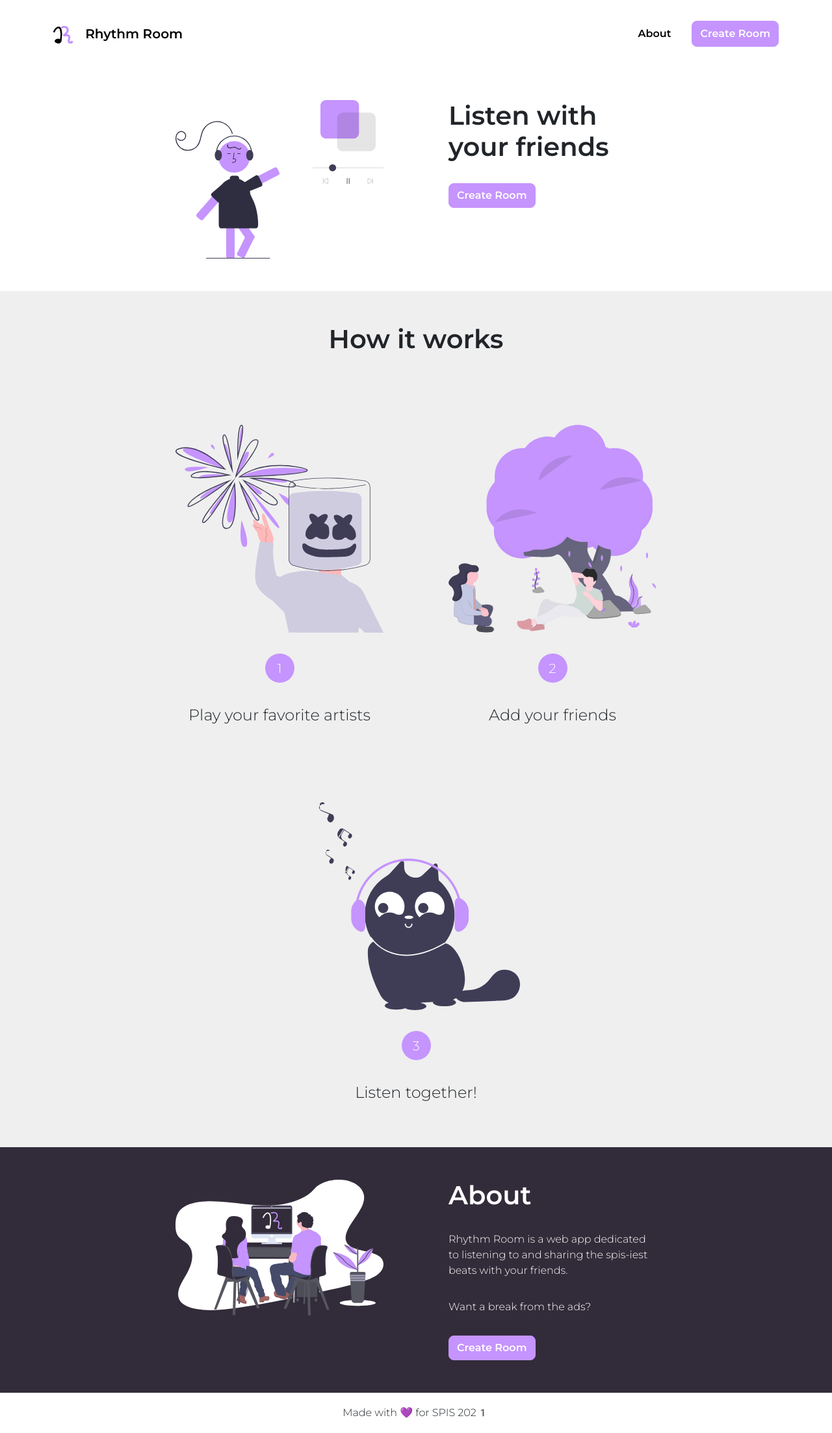
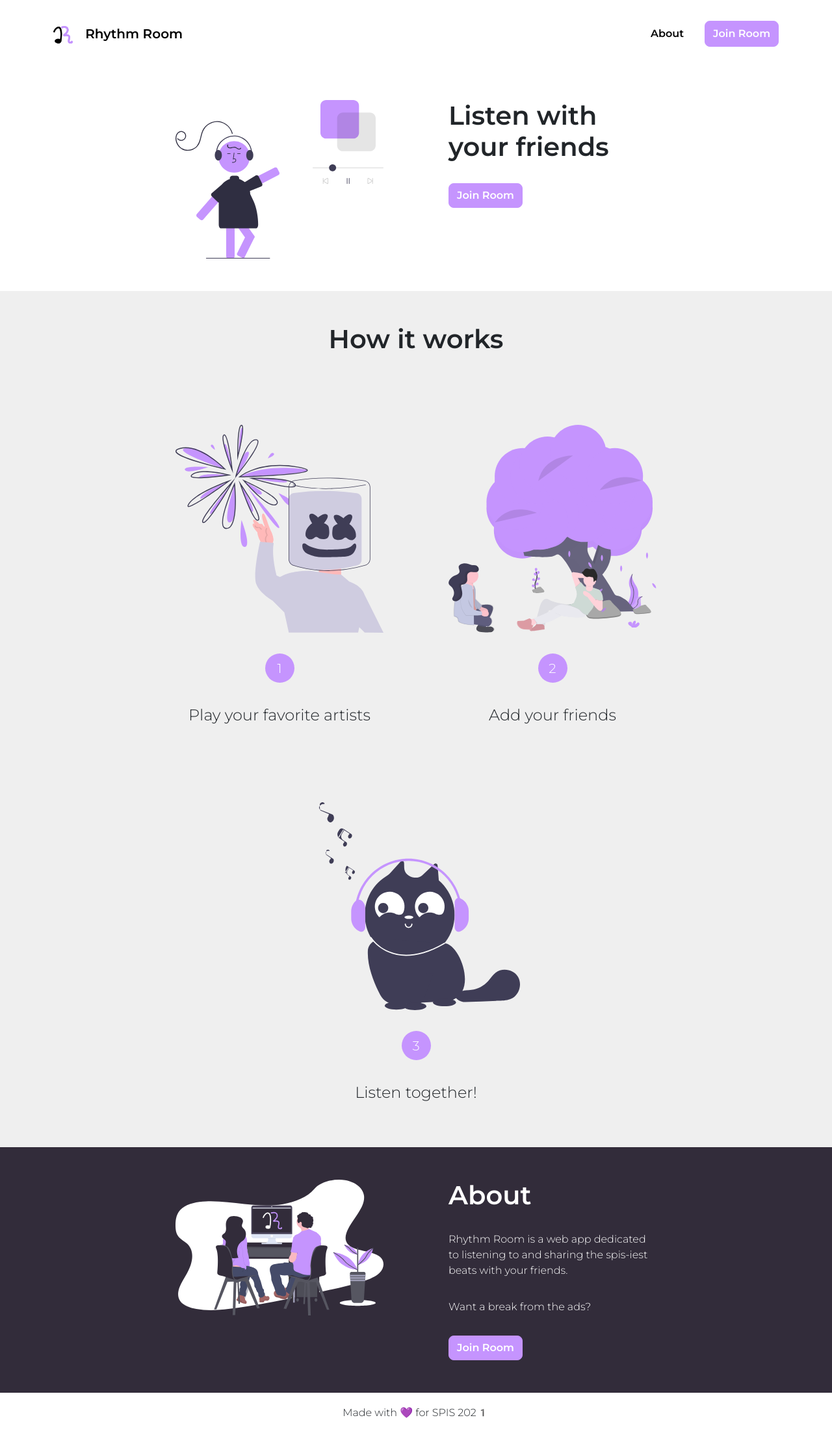
Before and after one commit to sprestrelski/rhythm-room, a React (Create React App) app: page / in a window 1280 px wide. Shown: the whole page at 65% size. Built offline with nearby package versions, Linux system fonts and the light colour scheme; no server answers.

Commit message:
Update room creation/join system

```diff
--- a/src/components/navbar.js
+++ b/src/components/navbar.js
@@ -29,7 +29,7 @@ class navbar extends React.Component {
                             <Nav.Item className="px-4">
                                 <Nav.Link as={Link} to='/about'>About</Nav.Link>
                             </Nav.Item>
-                            <button type="button" class="btn btn-link" className={styles.button} onClick={this.openModal}>Create Room</button>
+                            <button type="button" class="btn btn-link" className={styles.button} onClick={this.openModal}>Join Room</button>
                             {this.state.isOpen ?
                                 <ModalForm
                                 closeModal={this.closeModal}
--- a/src/pages/Dashboard.js
+++ b/src/pages/Dashboard.js
@@ -5,7 +5,7 @@ import io from 'socket.io-client';
 import { Link } from 'react-router-dom';
 import styles from './Dashboard.module.css'
 import YouTube from "react-youtube";
-import { Container, Button, Form, Row, Col, InputGroup, Card, ListGroup, OverlayTrigger, Tooltip } from 'react-bootstrap';
+import { Container, Button, Form, InputGroup, Card, ListGroup } from 'react-bootstrap';
 import { BlockList } from "net";
 import { Helmet } from 'react-helmet';
 var search = require('youtube-search');
@@ -175,10 +175,6 @@ function Dashboard() {
     }
   };
 
-  const renderTooltip = props => (
-    <Tooltip {...props}>Copied!</Tooltip>
-  );
-
   return (
     <div className={styles.backgroundColor}>
       <Helmet>
@@ -188,9 +184,6 @@ function Dashboard() {
         <div className={styles.parent}>
           <div className={styles.flex}>
             <h1 className="my-0 py-0 mb-2">Rhythm Room: #{room}</h1>
-            <OverlayTrigger placement="top" trigger='click' overlay={renderTooltip}>
-              <Button style={{ display: "block" }} className="mb-4" onClick={() => { navigator.clipboard.writeText(`https://rhythmroom.herokuapp.com/dashboard?name=listener&room=${room}`) }}>Copy Link</Button>
-            </OverlayTrigger>
             <Form.Label htmlFor="songURL">Enter Song URL: </Form.Label>
             <Form.Control placeholder="Song URL" id="songURL" value={videoUrl} onChange={(e) => { setVideoUrl(e.target.value); socket.emit('videoUrl', e.target.value, () => setVideoUrl(e.target.value)) }} />
             <form action="#" onSubmit={(e) => { searchYT(); e.preventDefault(); }}>
--- a/src/pages/HomePage.js
+++ b/src/pages/HomePage.js
@@ -48,7 +48,7 @@ class App extends React.Component {
               </div>
               <div className={styles.box}>
                 <h1>Listen with your friends</h1>
-                <button type="button" class="btn btn-link" className={styles.button} onClick={this.openModal}>Create Room</button>
+                <button type="button" class="btn btn-link" className={styles.button} onClick={this.openModal}>Join Room</button>
                 {this.state.isOpen ?
                   <ModalForm
                     closeModal={this.closeModal}
@@ -99,7 +99,7 @@ class App extends React.Component {
                 <h1>About</h1>
                 <p>Rhythm Room is a web app dedicated to listening to and sharing the spis-iest beats with your friends.</p>
                 <p>Want a break from the ads?</p>
-                <button type="button" class="btn btn-link" className={styles.button} onClick={this.openModal}>Create Room</button>
+                <button type="button" class="btn btn-link" className={styles.button} onClick={this.openModal}>Join Room</button>
                 {this.state.isOpen ?
                   <ModalForm
                     closeModal={this.closeModal}
```
Also changed, not shown: 1 other file (tests, documents, lock files or other folders).
